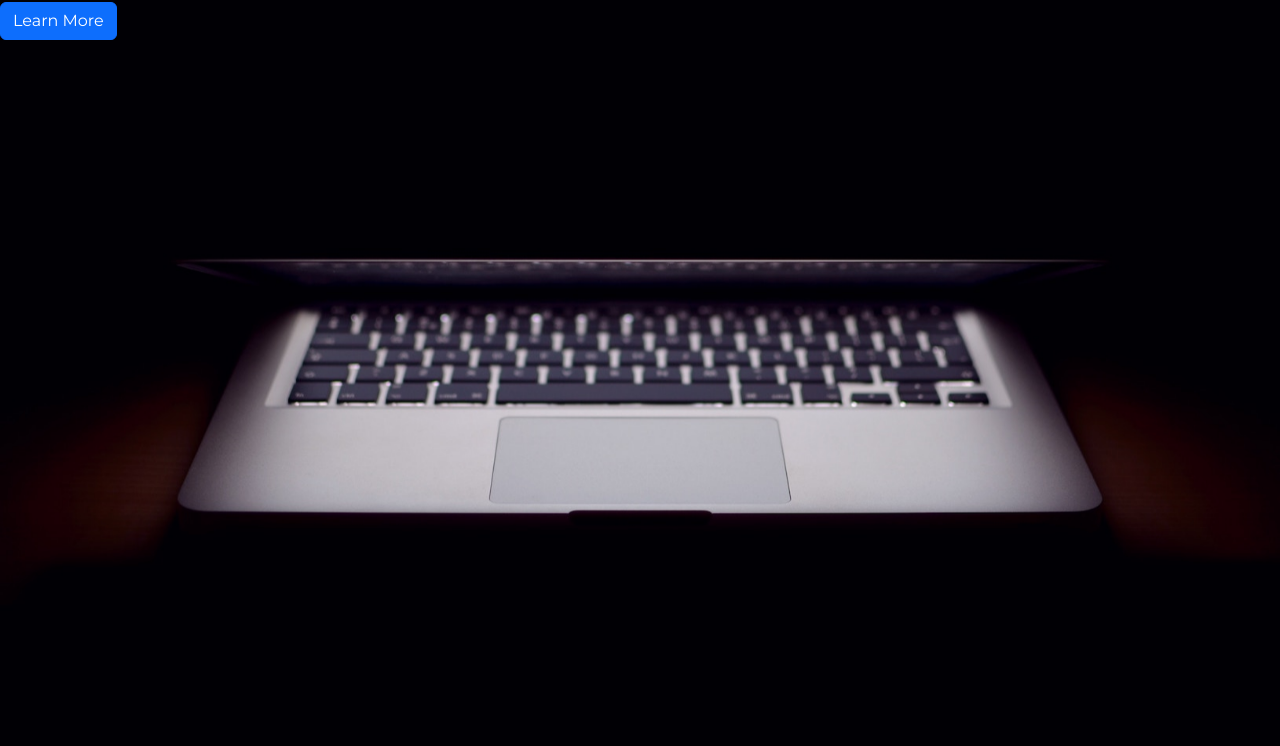
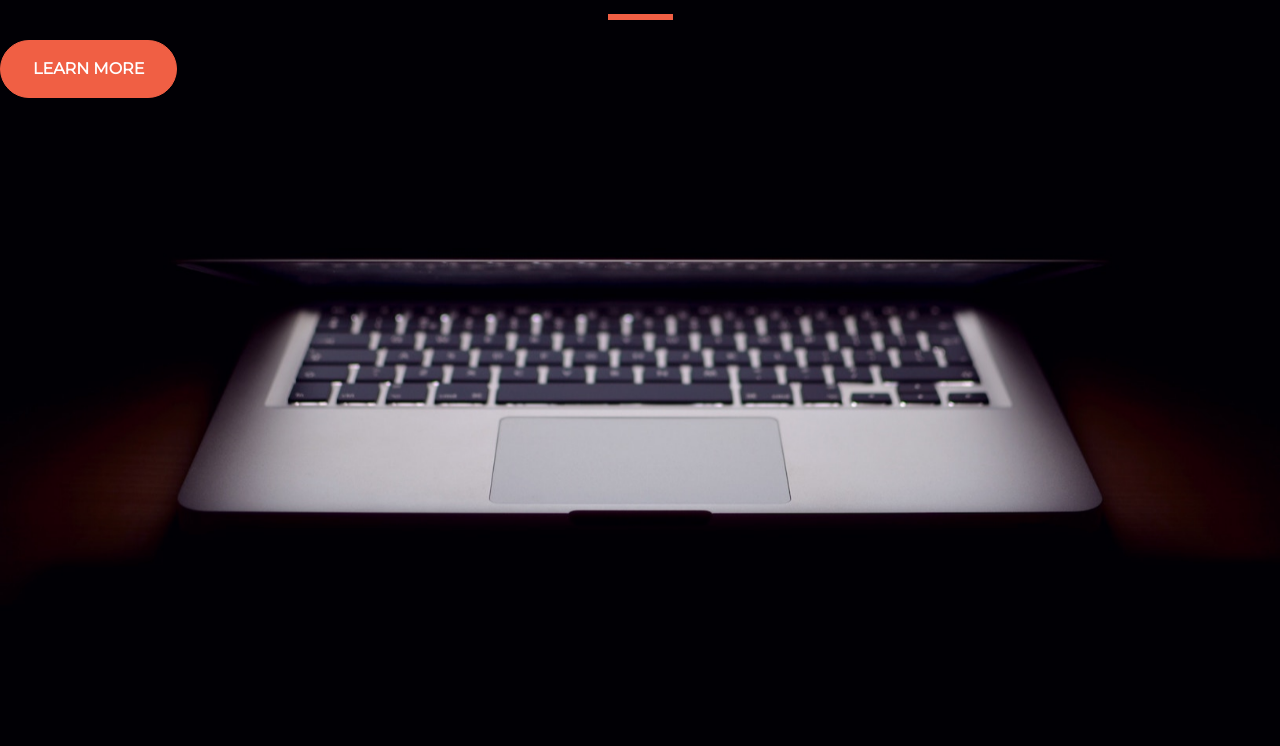
Before and after one commit to badbuddyy/startup-landing-page, a plain HTML site: page index.html in a window 1280 px wide. Shown: the part 54-800 px from the top of the page. Drawn offline with nearby package versions, Linux system fonts and the light colour scheme.

Commit message:
Customized Button via bootstrap

```diff
--- a/index.html
+++ b/index.html
@@ -21,7 +21,8 @@
   <body>
 
     <h1 class="text-uppercase"><strong>Biggest Startup Event of The Year</strong> </h1>
-    <button class="btn btn-primary">Learn More</button>
+    <hr>
+    <button class="btn btn-primary btn-xl">Learn More</button>
 
   </body>
 </html>
--- a/style.css
+++ b/style.css
@@ -20,3 +20,23 @@ hr {
   max-width: 65px;
   opacity: 1;
 }
+
+.btn{
+  font-weight: 700;
+  border-radius: 300px;
+  text-transform: uppercase;
+
+}
+.btn-primary{
+  background-color: #F05F44;
+  border-color: #F05F44;
+}
+.btn-primary:hover {
+  background-color: #ee4b08;
+  border-color: #ee4b08;
+  border-width: 4px ;
+}
+
+.btn-xl{
+  padding:1rem 2rem;
+}
```
